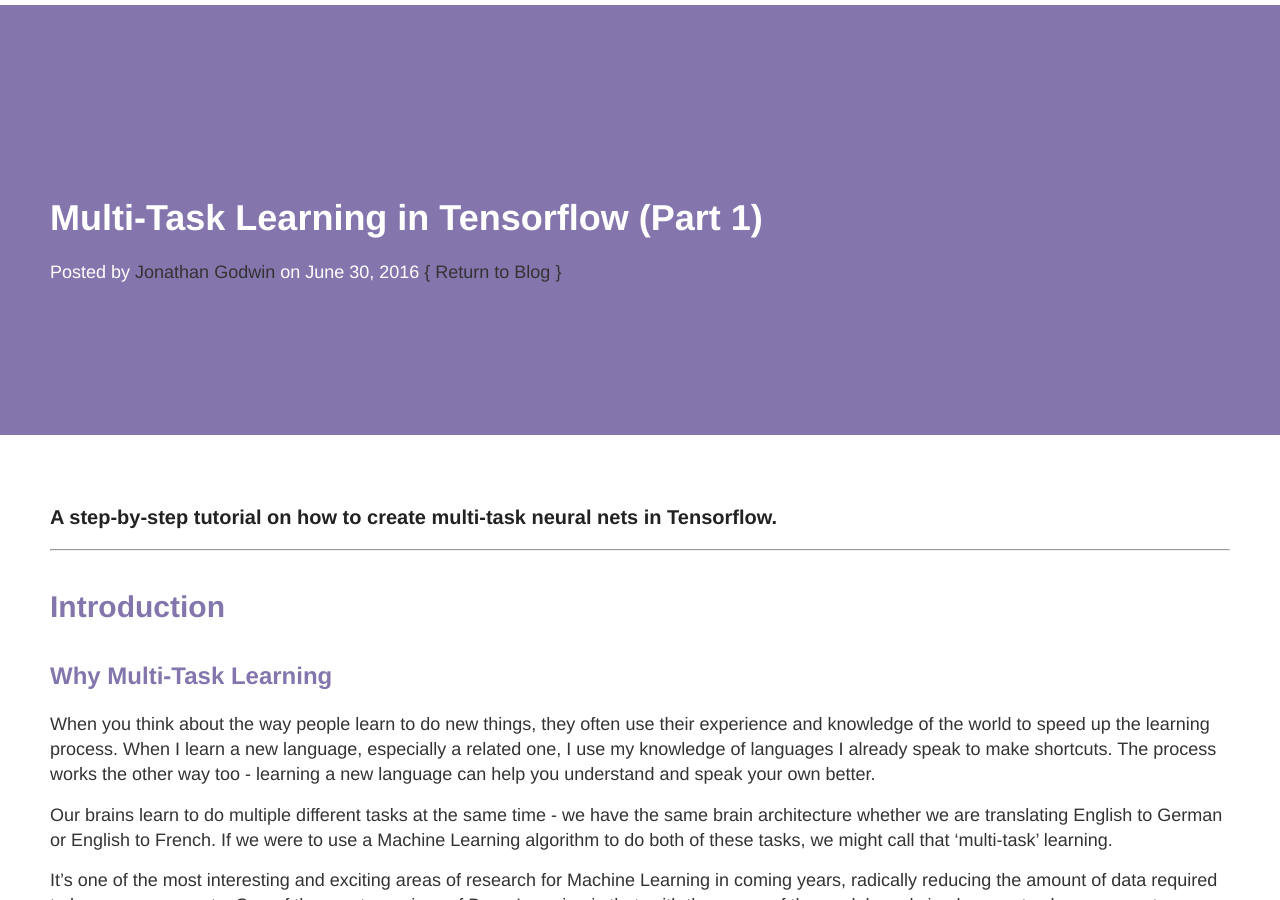
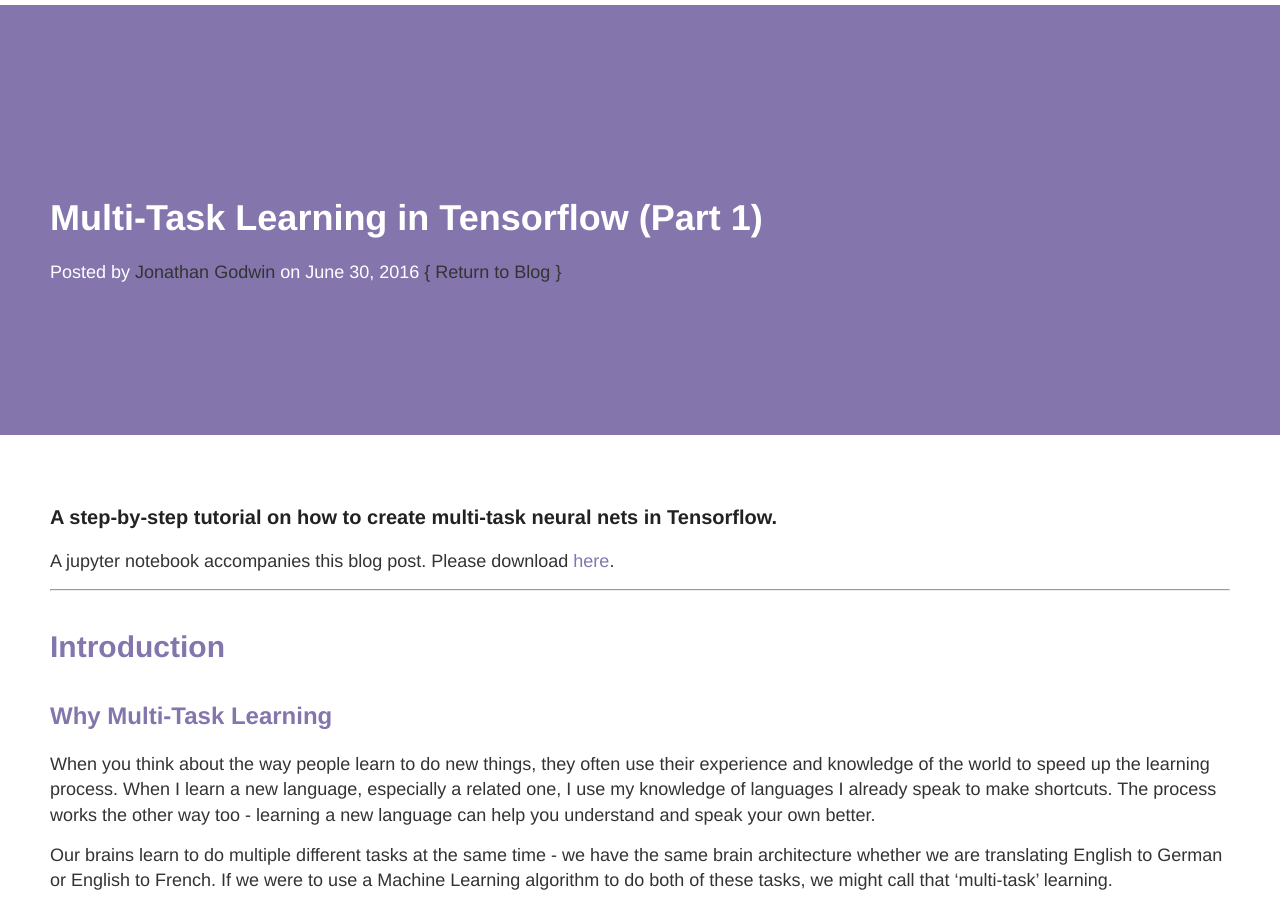
Before and after one commit to jg8610/jg8610.github.io, a Jekyll site: the page built from _posts/2016-06-30-Multi-Task.md, in a window 1280 px wide and 900 px high. Built offline with Jekyll 4.4.1, drawn with Linux system fonts in a browser that asks for light colours; nearby versions of some CDN libraries.

Commit message:
link to github

```diff
--- a/_posts/2016-06-30-Multi-Task.md
+++ b/_posts/2016-06-30-Multi-Task.md
@@ -5,6 +5,8 @@ author: Jonathan Godwin
 ---
 
 ### A step-by-step tutorial on how to create multi-task neural nets in Tensorflow.
+
+A jupyter notebook accompanies this blog post. Please download [here](https://github.com/jg8610/multi-task-part-1-notebook/tree/master).
 
 -----
 
```
Also changed, not shown: 2 other files.
